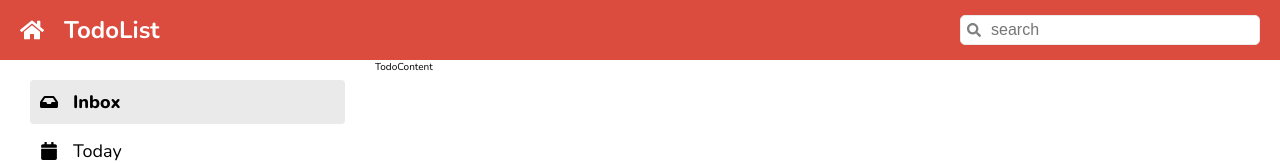
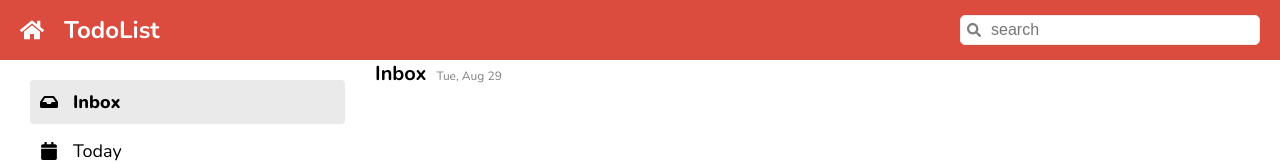
Before and after one commit to maiprapawin/CC15-todolist, a React (Create React App) app: page / in a window 1280 px wide. Shown: the top 163 px of the page. Built offline with nearby package versions, Linux system fonts and the light colour scheme.

Commit message:
finished: TodoHeader

```diff
--- a/src/app/App.jsx
+++ b/src/app/App.jsx
@@ -8,6 +8,7 @@
 import Header from "../components/Header";
 import ListItem from "../components/ListItem";
 import Lists from "../components/Lists";
+import TodoHeader from "../components/Todo/TodoHeader";
 
 function App() {
   // <ListItem text="Inbox" icon={<FaInbox />} active={true} />
@@ -31,7 +32,6 @@
       <div className="todo__header">
         <Header />
       </div>
-
       <div className="todo__sidebar">
         <aside className="sidebar">
           <section className="sidebar__category">
@@ -51,7 +51,16 @@
           </section>
         </aside>
       </div>
-      <div className="todo__content">TodoContent</div>
+      <div className="todo__content">
+        <main className="todo__container">
+          {/* Header */}
+          <TodoHeader />
+
+          {/* CreateTodo */}
+
+          {/* TodoLists */}
+        </main>
+      </div>
     </div>
   );
 }
--- a/src/app/App.scss
+++ b/src/app/App.scss
@@ -66,3 +66,9 @@
     }
   }
 }
+
+.todo__container {
+  display: flex;
+  flex-direction: column;
+  gap: 5px;
+}
--- /dev/null
+++ b/src/components/Todo/TodoHeader.jsx
@@ -0,0 +1,17 @@
+import styles from "./TodoHeader.module.scss";
+// styles = {header: cssRules}
+
+function TodoHeader() {
+  const today = new Date();
+  const options = { day: "numeric", weekday: "short", month: "short" };
+  return (
+    <div className={styles.header}>
+      <h1 className={styles.header__text}>Inbox</h1>
+      <span className={styles.header__date}>
+        {today.toLocaleDateString("en-US", options)}
+      </span>
+    </div>
+  );
+}
+
+export default TodoHeader;
--- /dev/null
+++ b/src/components/Todo/TodoHeader.module.scss
@@ -0,0 +1,16 @@
+@import "../../index.scss";
+
+.header {
+  display: flex;
+  gap: 10px;
+  align-items: baseline;
+
+  &__text {
+    font-size: 2.4 rem;
+  }
+
+  &__date {
+    font-size: 1.2rem;
+    color: $grey-dark;
+  }
+}
```
